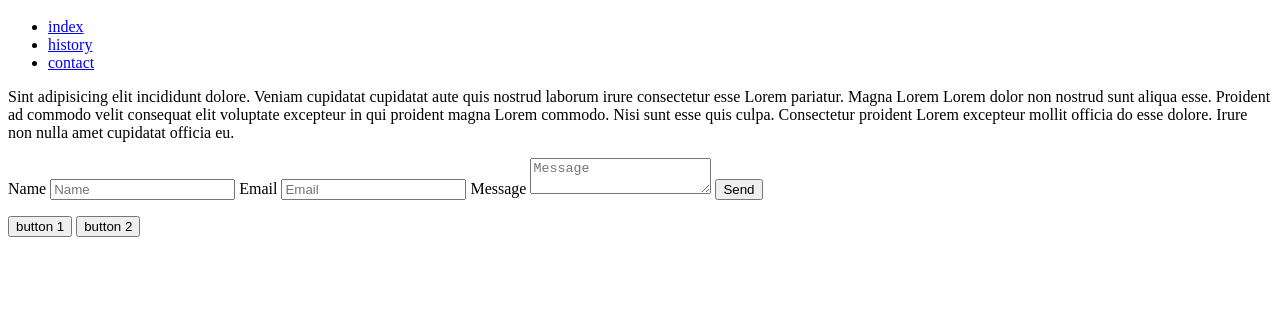
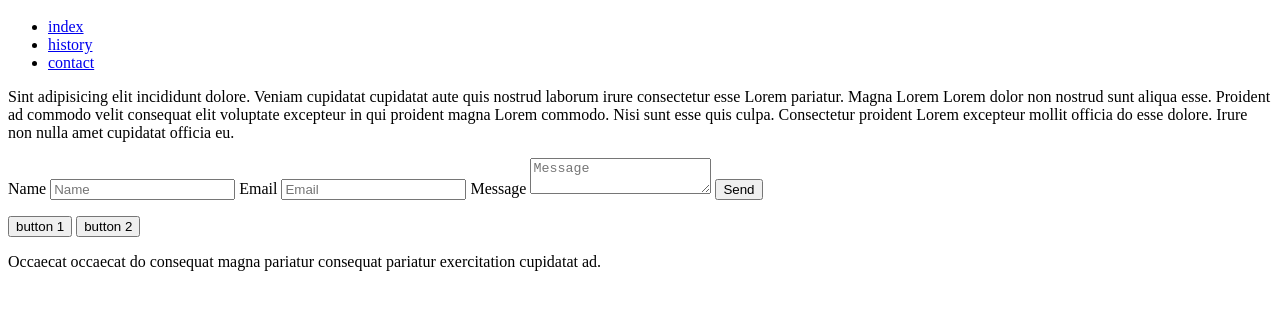
Before and after one commit to tayfunetta/history, a plain HTML site: page index.html in a window 1280 px wide. Shown: the part 48-358 px from the top of the page. Drawn offline with Linux system fonts and the light colour scheme.

Commit message:
added a line

```diff
--- a/index.html
+++ b/index.html
@@ -24,3 +24,5 @@
     <button>button 1</button>
     <button>button 2</button>
 </div>
+
+<p>Occaecat occaecat do consequat magna pariatur consequat pariatur exercitation cupidatat ad.</p>
```
